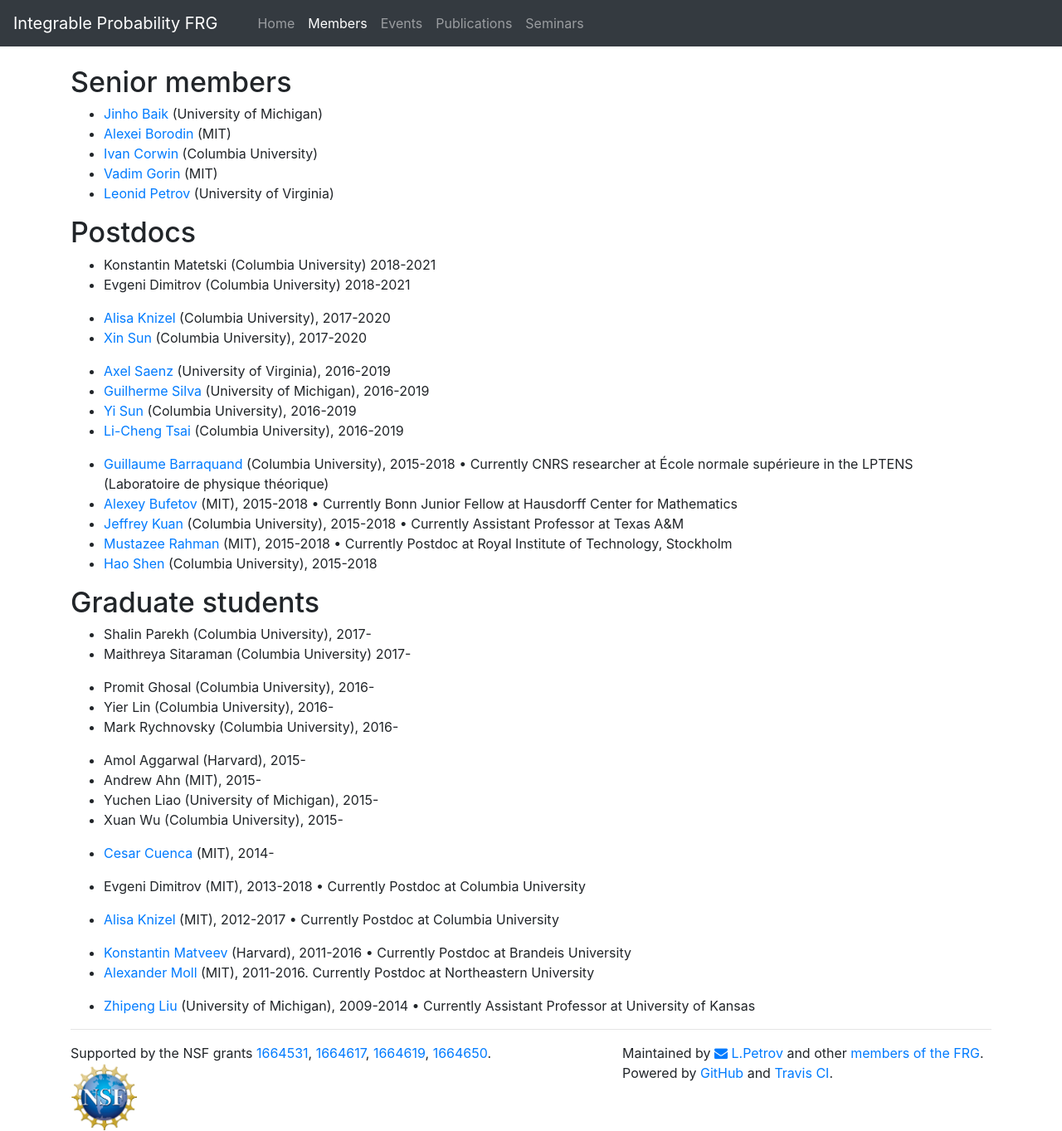
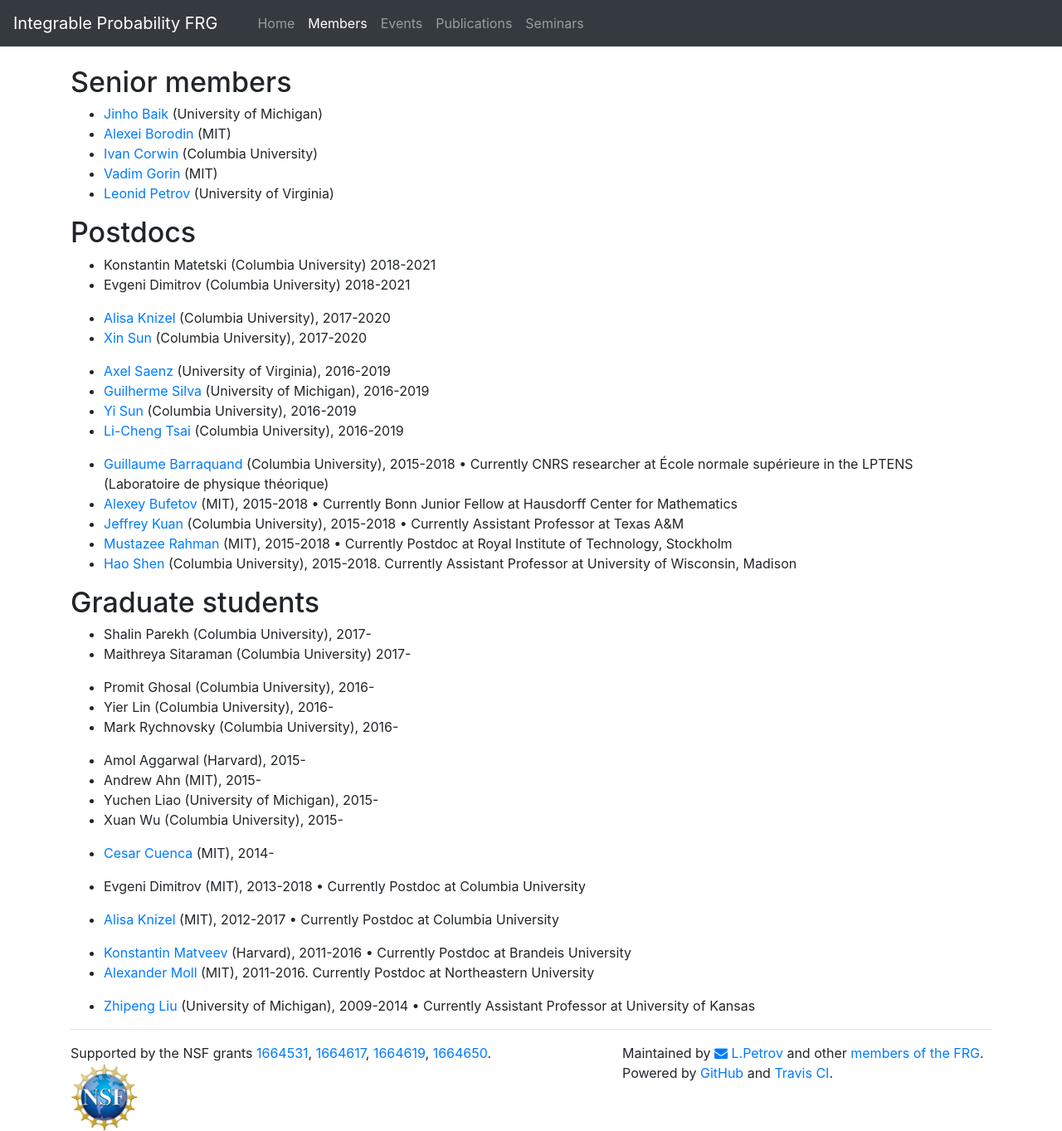
Before and after one commit to int-prob/int-prob-code, a Jekyll site: the page built from people.md, in a window 1280 px wide. Shown: the whole page at 83% size. Built offline with Jekyll 4.4.1, drawn with Linux system fonts in a browser that asks for light colours; nearby versions of some CDN libraries.

Commit message:
Update people.md

```diff
--- a/people.md
+++ b/people.md
@@ -26,7 +26,7 @@ nav_id: Members
 - [Alexey Bufetov][abuf] (MIT), 2015-2018 &bull; Currently Bonn Junior Fellow at Hausdorff Center for Mathematics
 - [Jeffrey Kuan][jeff] (Columbia University), 2015-2018 &bull; Currently Assistant Professor at Texas A&M
 - [Mustazee Rahman][mustazee] (MIT), 2015-2018 &bull; Currently Postdoc at Royal Institute of Technology, Stockholm
-- [Hao Shen][hao] (Columbia University), 2015-2018
+- [Hao Shen][hao] (Columbia University), 2015-2018. Currently Assistant Professor at University of Wisconsin, Madison
 
 
 # Graduate students
```
